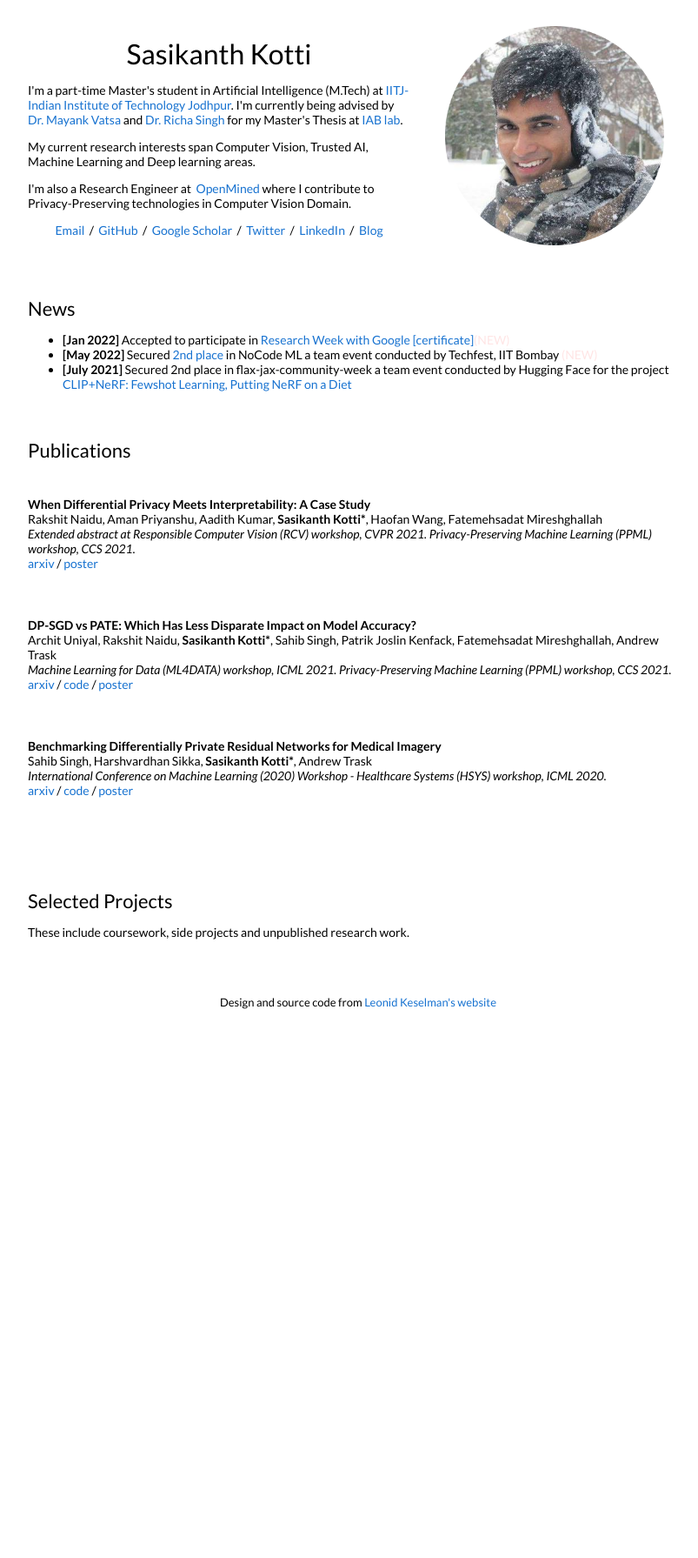
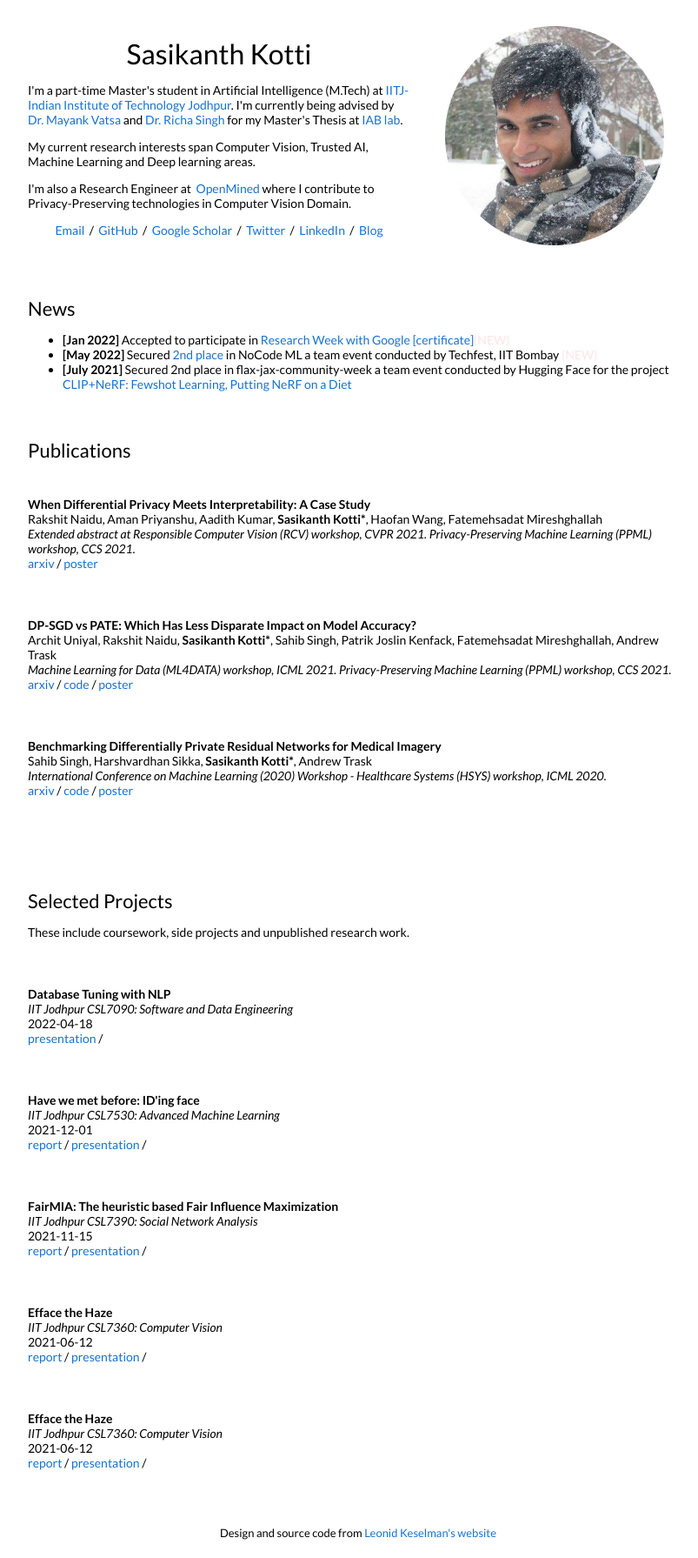
Before and after one commit to ksasi/ksasi.github.io, a Jekyll site: the page built from _posts/2021-06-09-Machine_Translation_NLP.markdown, in a window 1280 px wide. Shown: the whole page at 87% size, without its empty margins (228-1031 px from the left). Built offline with Jekyll 4.4.1, drawn with Linux system fonts in a browser that asks for light colours; before the commit the page ends 1181 px from its top, so only the background shows below that.

Commit message:
Updated Category

```diff
--- a/_layouts/default.html
+++ b/_layouts/default.html
@@ -203,12 +203,12 @@
         <table style="width:100%;border:0px;border-spacing:0px;border-collapse:separate;margin-right:auto;margin-left:auto;">
           {% for post in site.posts %}
           {% for cat in post.categories %}
-          {% if cat == 'IIT Jodhpur' %}
+          {% if cat == 'Projects' %}
           <tr>
             <td style="padding:2.5%;width:90%;vertical-align:middle">
               <h3>{{post.title}}</h3>
               <br>
-              <em>{{post.categories}} {{post.course}}</em>
+              <em>{{post.venue}} {{post.course}}</em>
               <br>
               {{ post.date | date: "%Y-%m-%d" }}
 
--- a/_posts/2021-06-09-Machine_Translation_NLP.markdown
+++ b/_posts/2021-06-09-Machine_Translation_NLP.markdown
@@ -3,7 +3,8 @@ layout: post
 title:  "Database Tuning with NLP"
 date:   2022-04-18 22:21:59 +00:00
 image: /images/db_tuning_nlp.png
-categories: IIT Jodhpur
+categories: Projects
+venue: IIT Jodhpur
 course: "CSL7090: Software and Data Engineering"
 author: "Sasikanth Kotti"
 authors: "<strong>Sasikanth Kotti*</strong>"
--- a/_posts/2021-06-12-Efface_the_Haze_CV.markdown
+++ b/_posts/2021-06-12-Efface_the_Haze_CV.markdown
@@ -3,7 +3,8 @@ layout: post
 title:  "Efface the Haze"
 date:   2021-06-12 22:21:59 +00:00
 image: /images/efface.png
-categories: IIT Jodhpur
+categories: Projects
+venue: IIT Jodhpur
 course: "CSL7360: Computer Vision"
 author: "Sasikanth Kotti"
 authors: "<strong>Sasikanth Kotti*</strong>, Nikhila Dhulipalla, Adhun Thalekkara"
--- a/_posts/2021-11-15-FairMIA_SNA.markdown
+++ b/_posts/2021-11-15-FairMIA_SNA.markdown
@@ -3,7 +3,8 @@ layout: post
 title:  "FairMIA: The heuristic based Fair Influence Maximization"
 date:   2021-11-15 22:21:59 +00:00
 image: /images/fairmia.png
-categories: IIT Jodhpur
+categories: Projects
+venue: IIT Jodhpur
 course: "CSL7390: Social Network Analysis"
 author: "Sasikanth Kotti"
 authors: "<strong>Sasikanth Kotti*</strong>, Nikhila Dhulipalla, Adhun Thalekkara"
--- a/_posts/2021-12-01-ID'ing_Face_AML.markdown
+++ b/_posts/2021-12-01-ID'ing_Face_AML.markdown
@@ -3,7 +3,8 @@ layout: post
 title:  "Have we met before: ID'ing face"
 date:   2021-12-01 22:21:59 +00:00
 image: /images/face_id.png
-categories: IIT Jodhpur
+categories: Projects
+venue: IIT Jodhpur
 course: "CSL7530: Advanced Machine Learning"
 author: "Sasikanth Kotti"
 authors: "<strong>Sasikanth Kotti*</strong>, Nikhila Dhulipalla, Adhun Thalekkara"
--- a/_posts/2022-04-18-DB_Tuning_nlp_SDE.markdown
+++ b/_posts/2022-04-18-DB_Tuning_nlp_SDE.markdown
@@ -3,7 +3,8 @@ layout: post
 title:  "Efface the Haze"
 date:   2021-06-12 22:21:59 +00:00
 image: /images/efface.png
-categories: IIT Jodhpur
+categories: Projects
+venue: IIT Jodhpur
 course: "CSL7360: Computer Vision"
 author: "Sasikanth Kotti"
 authors: "<strong>Sasikanth Kotti*</strong>, Nikhila Dhulipalla, Adhun Thalekkara"
```
